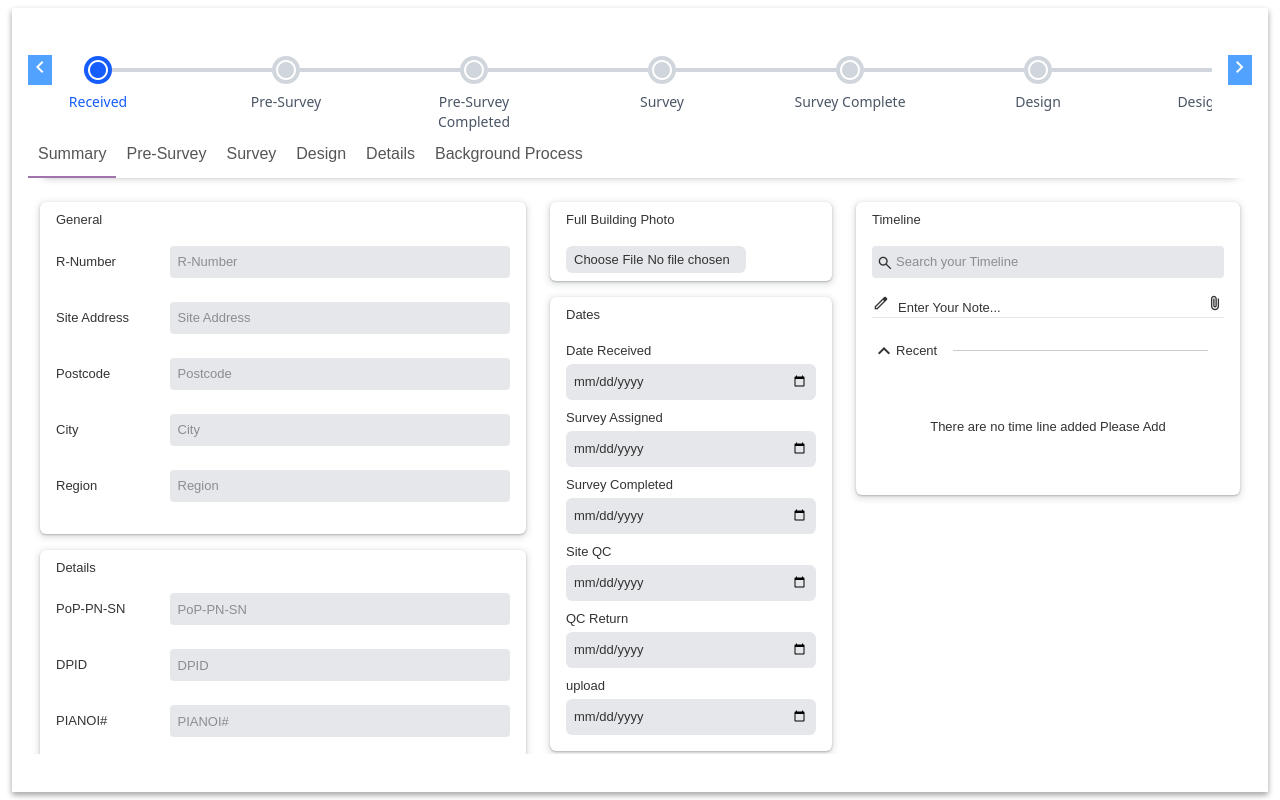
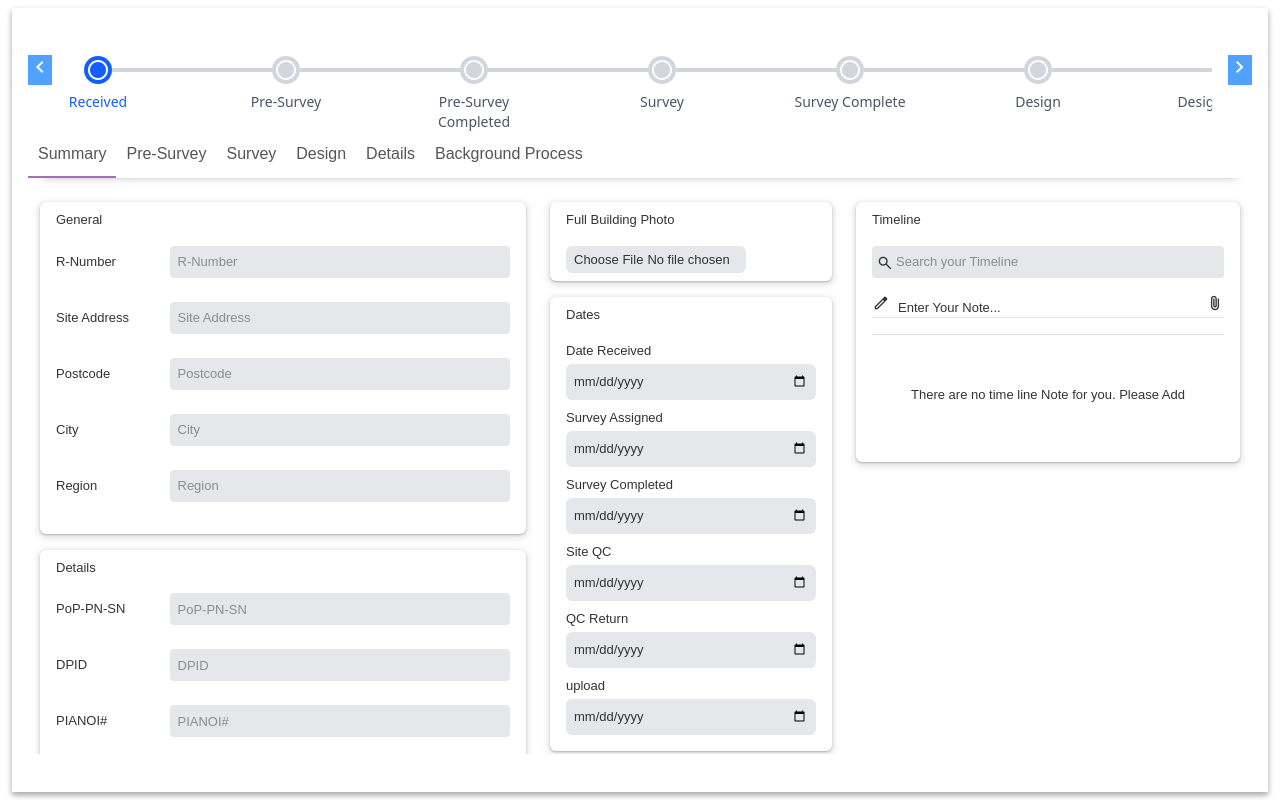
Before and after one commit to manukanna/ddims, a React (Create React App) app: page / in a window 1280 px wide. Both pictures are taken after a click on the element "Login Practice". Built offline with nearby package versions, Linux system fonts and the light colour scheme.

Commit message:
timeline note adjustments

```diff
--- a/src/components/TimelineComponent/timeLine.tsx
+++ b/src/components/TimelineComponent/timeLine.tsx
@@ -48,6 +48,7 @@ export const TimeLimeComponent = () => {
                 timeLineNotecreatedTime: '',
                 pinnedTimeLineNote: false
             })
+            setshowCreateNote(false)
         }
     }
 
@@ -165,16 +166,17 @@ export const TimeLimeComponent = () => {
                                 <div>{showRecentTimelineNotesState.showPinnedTimeLineNotes ? recentPinnedAddedTimeLineNotes('pinnedTimeLineNotes') : ''}</div>
                             </> : ''}
 
+                        {showRecentTimelineNotesState.recentTimeLineNotes.length ?
+                            <>
+                                <div className='flex items-center justify-center' onClick={() => showRecentPinnedTimeLineNotes('pinned')}>
+                                    <span className="material-symbols-outlined">{showRecentTimelineNotesState.showRecentTimeLineNotes ? "keyboard_arrow_down" : "keyboard_arrow_up"}</span> Recent <span className='w-100 mx-3'><hr /></span>
+                                </div>
+                                <div>
+                                    {showRecentTimelineNotesState.showRecentTimeLineNotes ? recentPinnedAddedTimeLineNotes('recentTimeLineNotes') : ''}
+                                </div>
+                            </>
+                            : <div className='border-top h-30 text-center flex items-center justify-center'>There are no time line Note for you. Please Add</div>}
 
-
-                        <div className='flex items-center justify-center' onClick={() => showRecentPinnedTimeLineNotes('pinned')}>
-                            <span className="material-symbols-outlined">{showRecentTimelineNotesState.showRecentTimeLineNotes ? "keyboard_arrow_down" : "keyboard_arrow_up"}</span> Recent <span className='w-100 mx-3'><hr /></span>
-                        </div>
-                        {showRecentTimelineNotesState.showRecentTimeLineNotes &&
-                            showRecentTimelineNotesState.recentTimeLineNotes.length ?
-                            recentPinnedAddedTimeLineNotes('recentTimeLineNotes')
-                            : <div className='h-30 text-center flex items-center justify-center'>There are no time line added Please Add</div>
-                        }
                     </div>
                 </div>
             </div>
```
